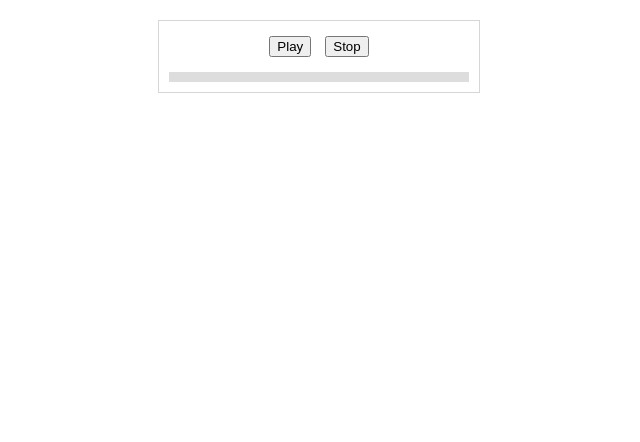
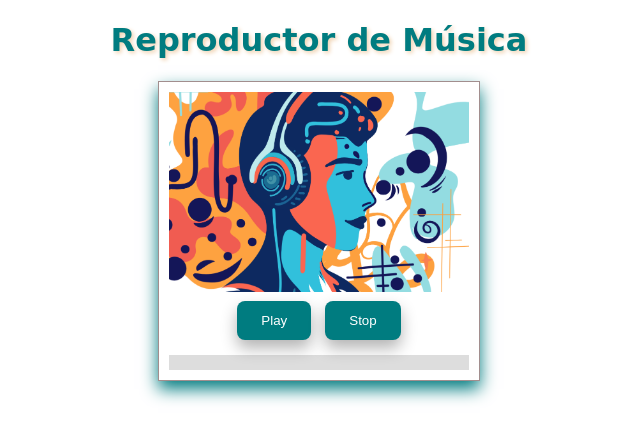
Before and after one commit to ElProfeLugel/desarrollo-web-2025-2-1-gincana, a plain HTML site: page 05_Reproductor_Musica/reproductor.html in a window 1280 px wide. Shown: the whole page, without its empty margins (321-961 px from the left). Drawn offline with Linux system fonts and the light colour scheme.

Commit message:
Natalia Florez Guzman -"se agrego colores, sombreas y una imagen para darle vida al programa"

```diff
--- a/05_Reproductor_Musica/estilos.css
+++ b/05_Reproductor_Musica/estilos.css
@@ -1,24 +1,58 @@
 .contenedor {
   width: 300px;
   margin: 20px auto;
-  border: 1px solid #c7c7c7bb;
+  border: 1px solid #816565bb;
   padding: 10px;
   text-align: center;
+  box-shadow: 0px 8px 16px rgb(0, 124, 128)
 }
 .controls button {
   margin: 5px;
+  color: black;
 }
 .barraProgreso{
   width: 100%;
-  height: 10px;
+  height:15px;
   background-color: #ddd;
   margin-top: 10px;
 }
 .progreso {
   height: 100%;
   width: 0%;
-  background-color: blue;
+  background-color: rgb(104, 104, 109);
 }
 .playing {
-  background-color: blue;
+  background-color: rgb(104, 104, 109);
 }
+
+#BotonPausa {
+  background-color: rgb(0, 124, 128);
+  color: white;
+  padding: 12px 24px;
+  border: none;
+  border-radius: 8px;
+  cursor: pointer;
+  box-shadow: 0px 8px 16px rgba(0, 0, 0, 0.3)
+}
+
+#BotonStop {
+  background-color: rgb(0, 124, 128);
+  color: white;
+  padding: 12px 24px;
+  border: none;
+  border-radius: 8px;
+  cursor: pointer;
+  box-shadow: 0px 8px 16px rgba(0, 0, 0, 0.3)
+}
+
+img {
+  width: 300px;
+  height: 200px;
+}
+
+h1 {
+  text-align: center;
+  font-family: cursive;
+  color: rgb(0, 124, 128);
+  text-shadow: 2px 2px 4px #f0d2b0;
+}
--- a/05_Reproductor_Musica/reproductor.html
+++ b/05_Reproductor_Musica/reproductor.html
@@ -1,13 +1,17 @@
+
 <!DOCTYPE html>
-<html>
+<html lang="en">
 <head>
-<title>Reproductor de Música Básico</title>
-<link rel="stylesheet" href="estilos.css">
-
+  <meta charset="UTF-8">
+  <meta name="viewport" content="width=device-width, initial-scale=1.0">
+  <title>Reproductor de Música Básico</title>
+  <link rel="stylesheet" href="estilos.css">
 </head>
 <body>
+  <h1 id="titulo">Reproductor de Música</h1>
 
 <div class="contenedor">
+  <img src="musica.png" >
   <audio id="audioPlayer" src="cumple.mp3"></audio>
   <div class="controls">
     <button id="BotonPausa">Play</button>
```
Also changed, not shown: 05_Reproductor_Musica/musica.png (added).
